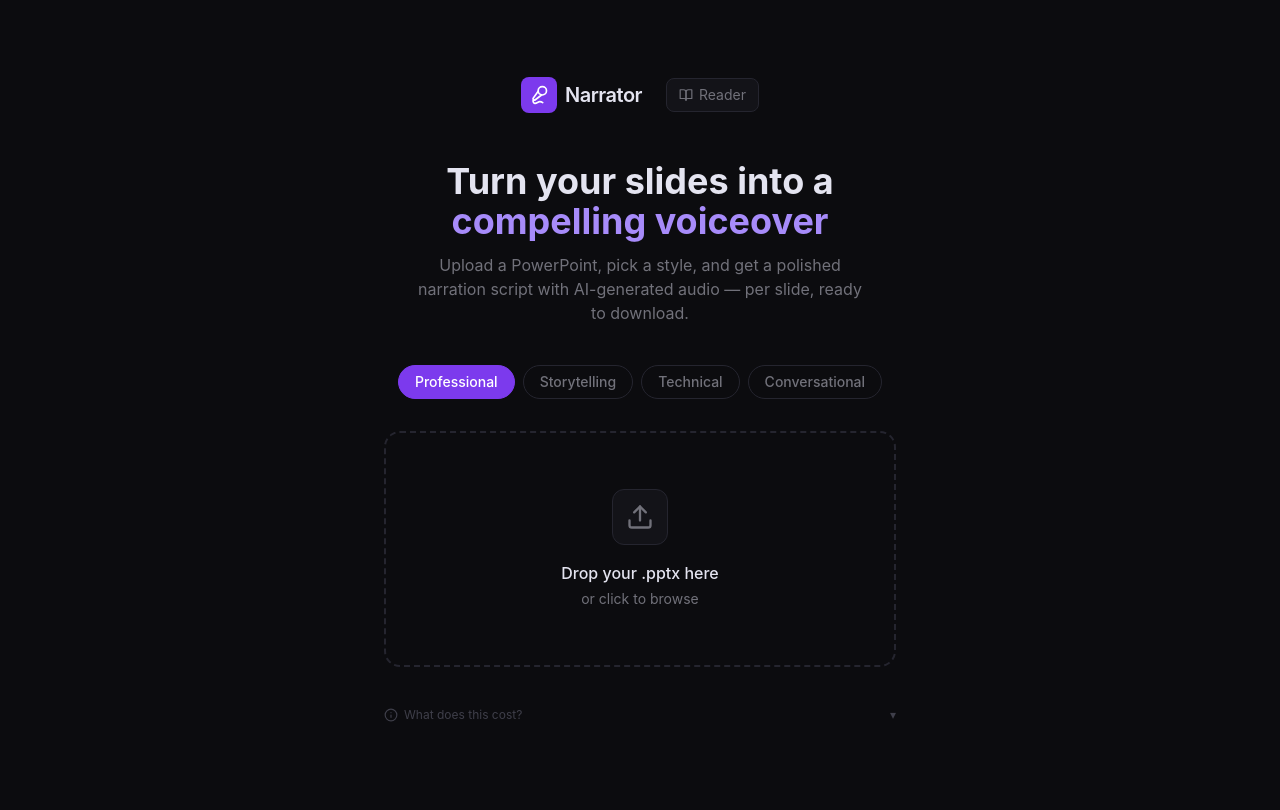
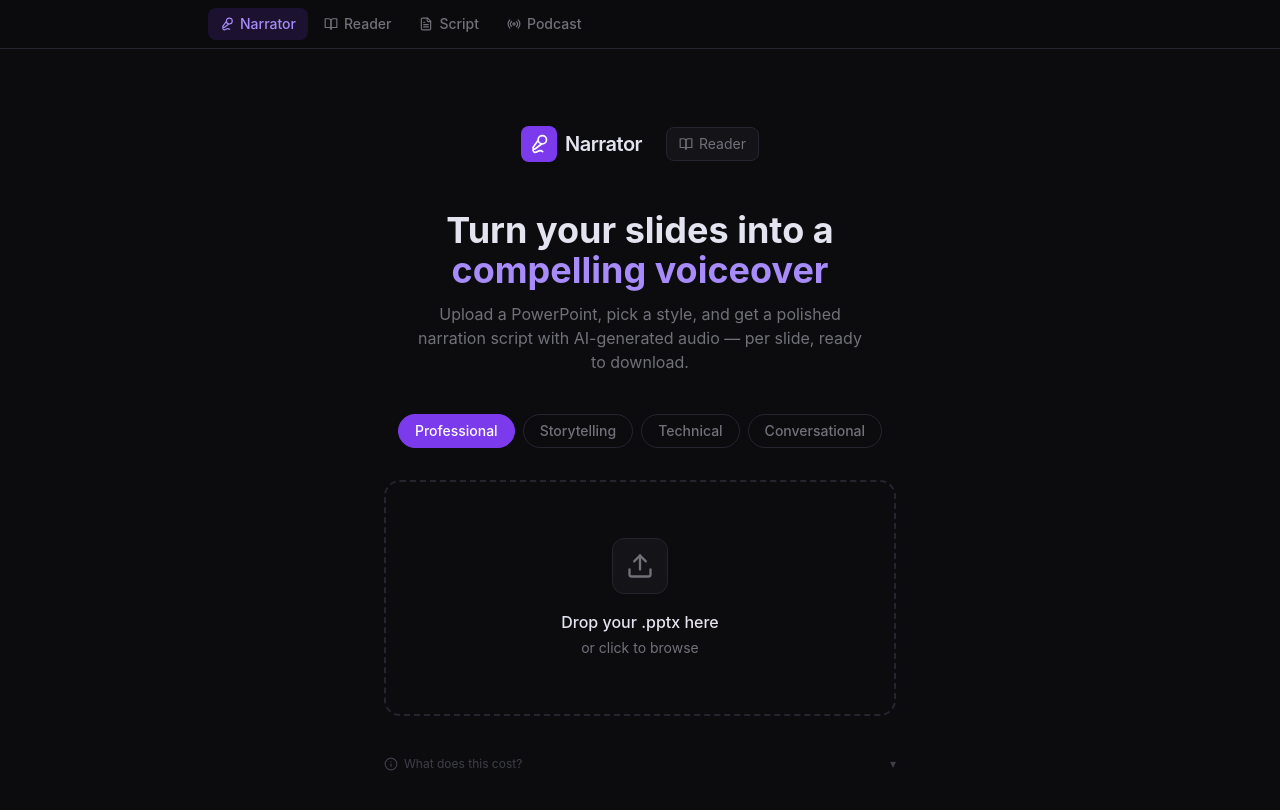
Before and after one commit to Eddiebm/narrator, a Next.js app: page / in a window 1280 px wide. Shown: the top 810 px of the page. Built offline with nearby package versions, Linux system fonts and the light colour scheme.

Commit message:
Add site-wide navigation bar across all pages
GlobalNav shows links to Narrator, Reader, Script, and Podcast with active-route
highlighting. Hidden on /editor (which has its own header).

Co-Authored-By: Claude Sonnet 4.6 <noreply@anthropic.com>

```diff
--- a/app/layout.tsx
+++ b/app/layout.tsx
@@ -1,5 +1,6 @@
 import type { Metadata } from 'next';
 import './globals.css';
+import GlobalNav from '@/components/GlobalNav';
 
 export const metadata: Metadata = {
   title: 'Narrator — PPTX to Voiceover',
@@ -9,7 +10,10 @@ export const metadata: Metadata = {
 export default function RootLayout({ children }: { children: React.ReactNode }) {
   return (
     <html lang="en" className="dark">
-      <body className="min-h-screen bg-surface text-ink antialiased">{children}</body>
+      <body className="min-h-screen bg-surface text-ink antialiased">
+        <GlobalNav />
+        {children}
+      </body>
     </html>
   );
 }
--- /dev/null
+++ b/components/GlobalNav.tsx
@@ -0,0 +1,44 @@
+'use client';
+
+import Link from 'next/link';
+import { usePathname } from 'next/navigation';
+import { Mic2, BookOpen, FileText, Radio } from 'lucide-react';
+
+const LINKS = [
+  { href: '/',         label: 'Narrator',      icon: Mic2 },
+  { href: '/reader',   label: 'Reader',         icon: BookOpen },
+  { href: '/script',   label: 'Script',         icon: FileText },
+  { href: '/podcast',  label: 'Podcast',        icon: Radio },
+];
+
+// Pages that have their own full header — don't show the global nav
+const NO_NAV = ['/editor'];
+
+export default function GlobalNav() {
+  const path = usePathname();
+  if (NO_NAV.some(p => path.startsWith(p))) return null;
+
+  return (
+    <nav className="sticky top-0 z-20 bg-surface/90 backdrop-blur border-b border-surface-border">
+      <div className="max-w-4xl mx-auto px-4 h-12 flex items-center gap-1">
+        {LINKS.map(({ href, label, icon: Icon }) => {
+          const active = href === '/' ? path === '/' : path.startsWith(href);
+          return (
+            <Link
+              key={href}
+              href={href}
+              className={`flex items-center gap-1.5 px-3 py-1.5 rounded-lg text-sm font-medium transition-all ${
+                active
+                  ? 'bg-accent/15 text-accent-light'
+                  : 'text-ink-muted hover:text-ink hover:bg-surface-hover'
+              }`}
+            >
+              <Icon className="w-3.5 h-3.5" />
+              {label}
+            </Link>
+          );
+        })}
+      </div>
+    </nav>
+  );
+}
```
